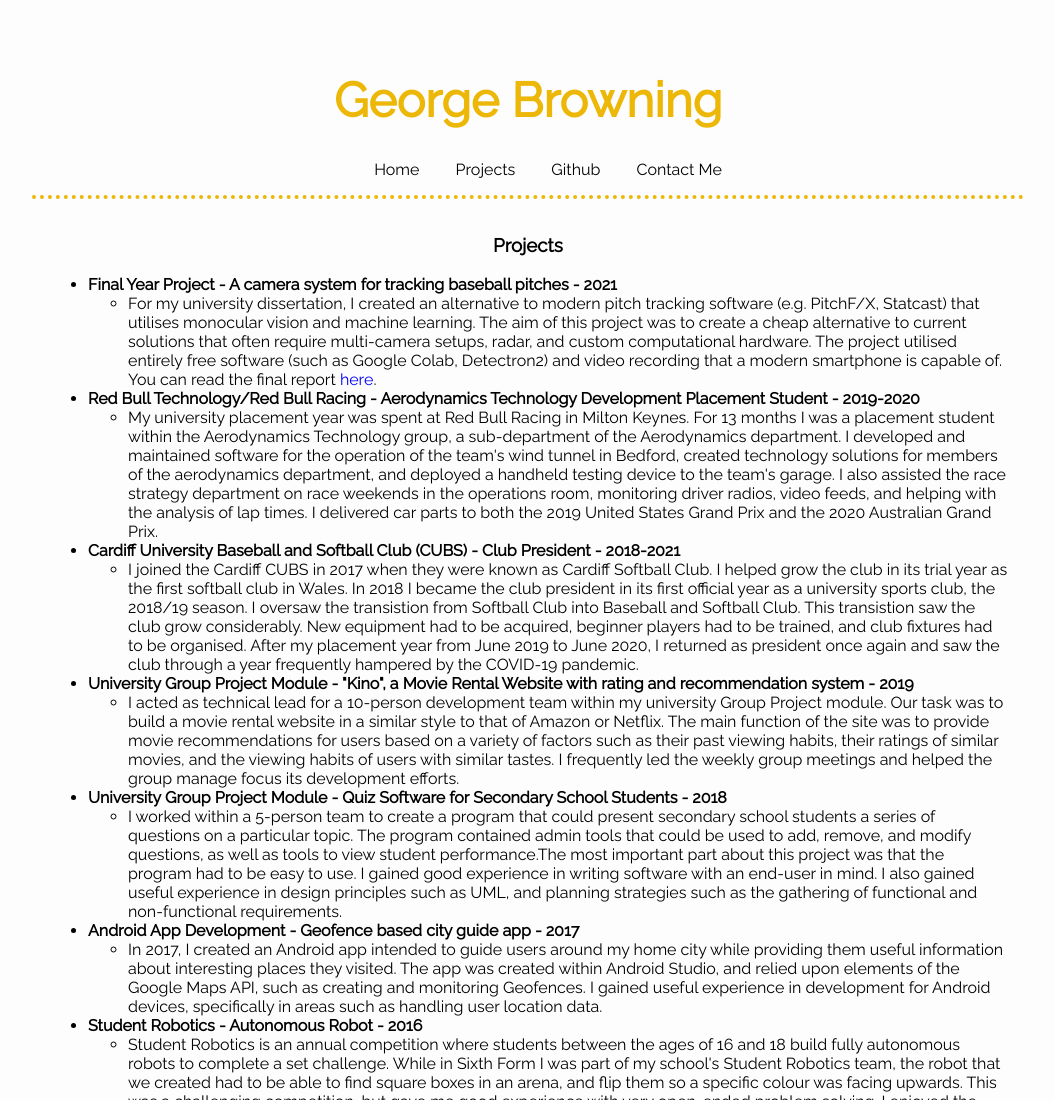
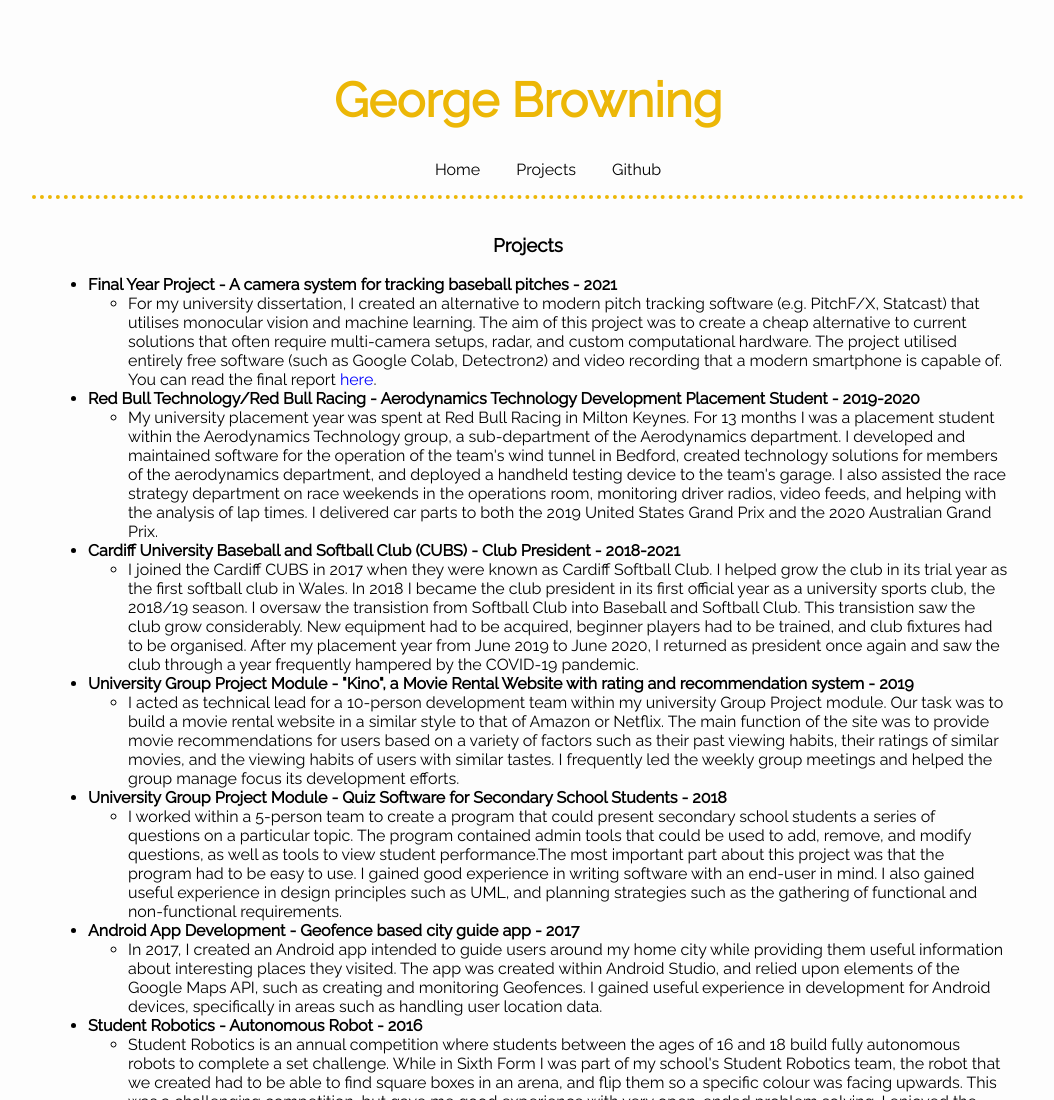
Before and after one commit to MindTheGap1/georgebrowning, a plain HTML site: page projects.html in a window 1280 px wide. Shown: the top 1100 px of the page, without its empty margins (112-1166 px from the left). Drawn offline with Linux system fonts and the light colour scheme.

Commit message:
Update projects.html

```diff
--- a/projects.html
+++ b/projects.html
@@ -19,7 +19,6 @@
             <li><a href="/">Home</a></li>
             <li><a href="#">Projects</a></li>
             <li><a href="https://github.com/MindTheGap1">Github</a></li>
-            <li><a href="mailto:george.browning258@gmail.com">Contact Me</a></li>
         </ul>
         <div class="wrapper">
                 <h3>Projects</h3>
```
